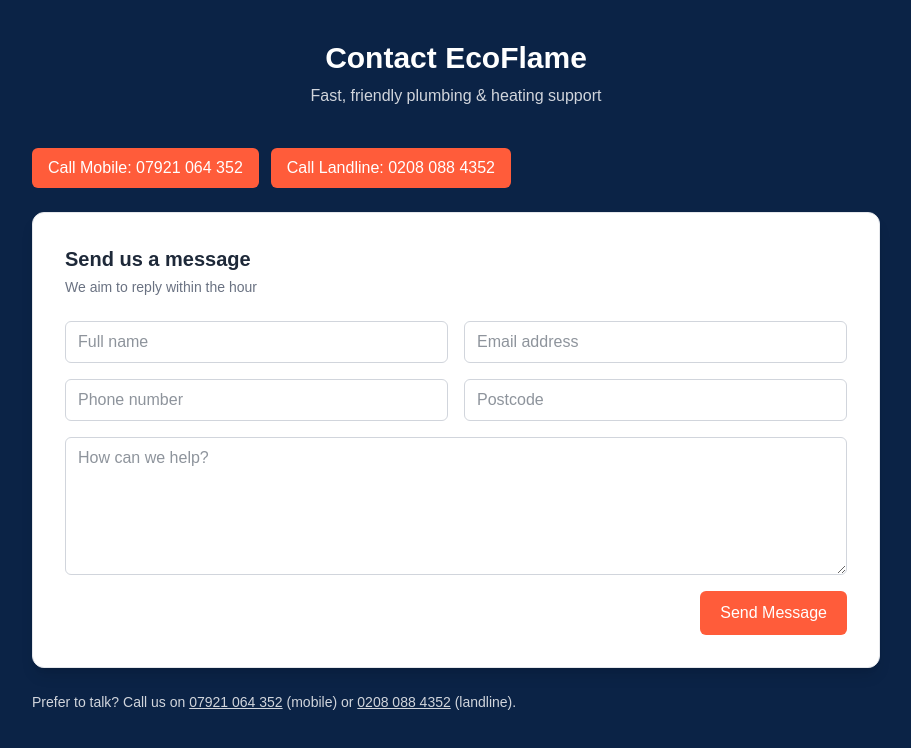
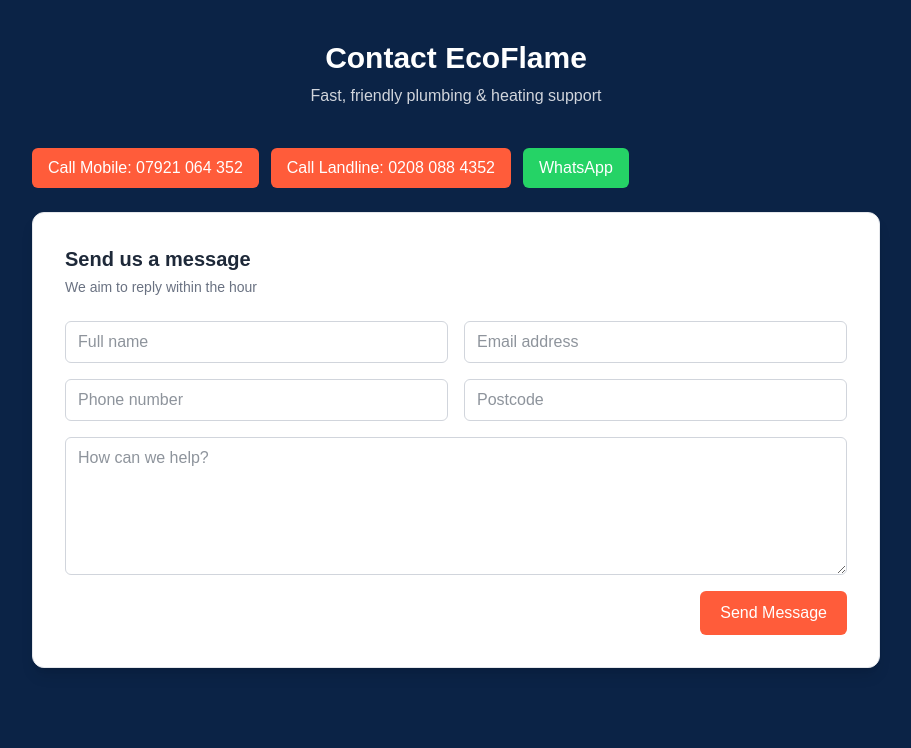
Before and after one commit to PatchLore/ecoflame-webapp, a Next.js app: page /contact in a window 1280 px wide. Shown: the top 748 px of the page, without its empty margins (184-1095 px from the left). Built offline with nearby package versions, Linux system fonts and the light colour scheme.

Commit message:
Contact page: remove 'Prefer to talk?' footer and numbers; fix WhatsApp button with fallback wa.me/447921064352 and green styling

```diff
--- a/src/app/contact/page.tsx
+++ b/src/app/contact/page.tsx
@@ -14,6 +14,7 @@
 
   const sitePhone = process.env.NEXT_PUBLIC_PHONE
   const siteWhatsApp = process.env.NEXT_PUBLIC_WHATSAPP
+  const waNumber = (siteWhatsApp || '447921064352').replace(/[^0-9]/g, '')
 
   async function handleSubmit(e: React.FormEvent) {
     e.preventDefault()
@@ -73,16 +74,14 @@
           >
             Call Landline: 0208 088 4352
           </a>
-          {siteWhatsApp ? (
           <a
-              href={`https://wa.me/${siteWhatsApp.replace(/[^0-9]/g, '')}`}
+            href={`https://wa.me/${waNumber}`}
             target="_blank"
             rel="noopener noreferrer"
-              className="inline-flex items-center justify-center px-4 py-2 rounded-md bg-[#FF5C3A] hover:bg-[#E14A25] text-white transition"
+            className="inline-flex items-center justify-center px-4 py-2 rounded-md bg-[#25D366] hover:bg-[#1DA851] text-white transition"
           >
             WhatsApp
           </a>
-          ) : null}
         </div>
 
         {/* Card */}
@@ -163,12 +162,7 @@
           </div>
         </div>
 
-        {/* Help text */}
-        <p className="text-gray-300 text-sm mt-6">
-          Prefer to talk? Call us on <a className="underline" href={`tel:07921064352`}>07921 064 352</a> (mobile) or <a className="underline" href={`tel:02080884352`}>0208 088 4352</a> (landline). {siteWhatsApp ? (<>
-            Or WhatsApp us <a className="underline" target="_blank" rel="noopener noreferrer" href={`https://wa.me/${siteWhatsApp.replace(/[^0-9]/g, '')}`}>{siteWhatsApp}</a>
-          </>) : ''}
-        </p>
+
       </main>
     </div>
   )
```
Lines whose indentation alone changed are shown as unchanged.
